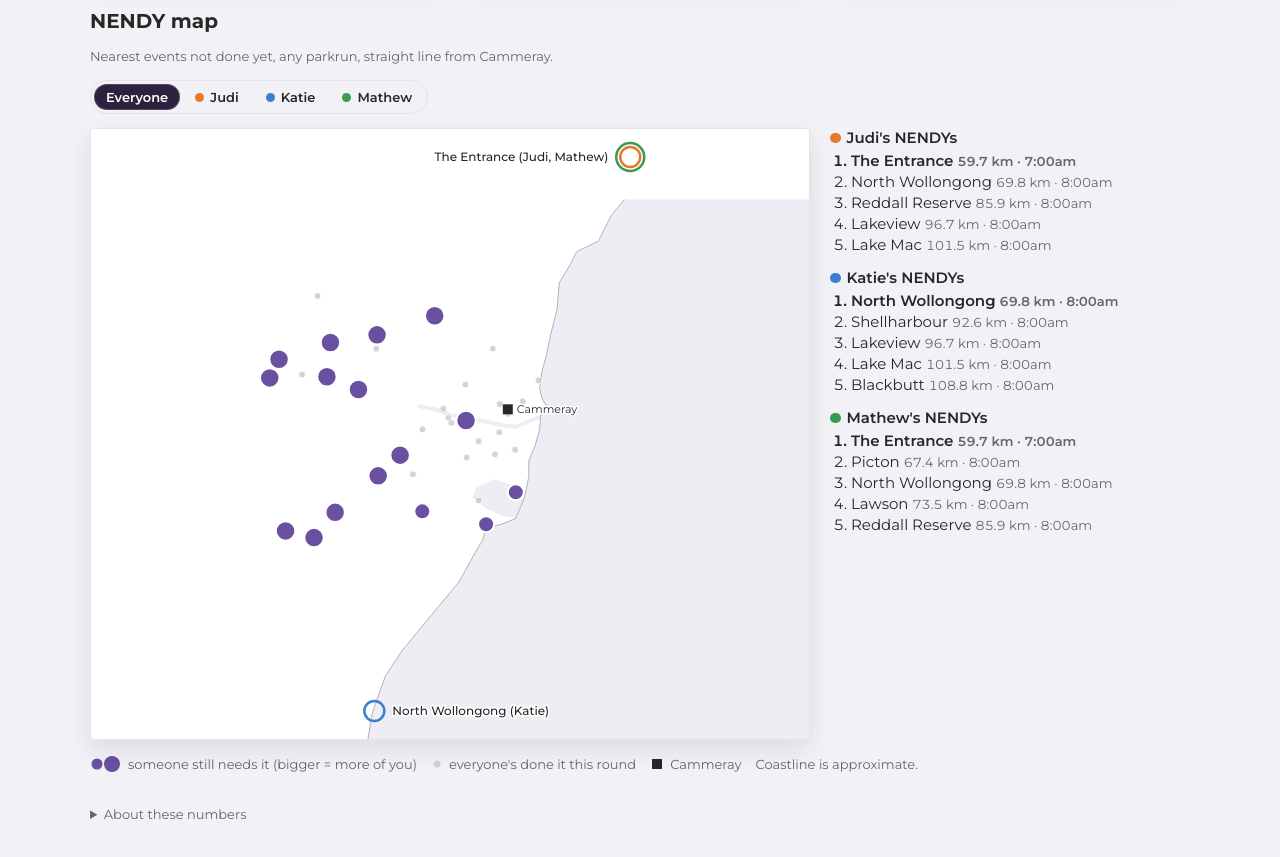
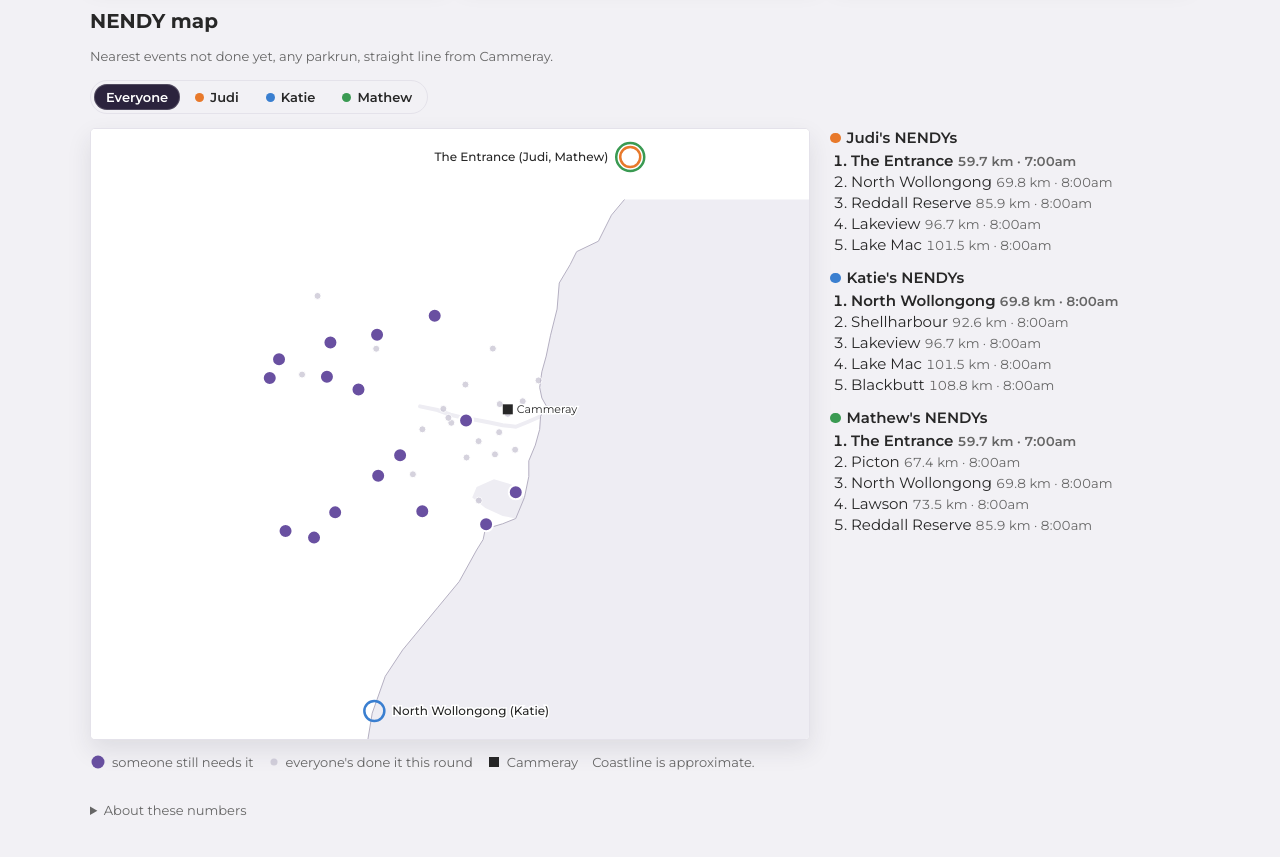
Before and after one commit to mathewgardiner/parkrun, a plain HTML site: page docs/raefarer-dash/index.html in a window 1280 px wide. Shown: the part 3020-3877 px from the top of the page. Drawn offline with nearby package versions, Linux system fonts and the light colour scheme.

Commit message:
Weekly refresh 2026-11-22

```diff
--- a/docs/raefarer-dash/index.html
+++ b/docs/raefarer-dash/index.html
@@ -320,7 +320,7 @@
       </div>
     </div>
     <div class="gp-legend">
-      <span><svg width="32" height="20" aria-hidden="true"><circle cx="7" cy="10" r="5.5" style="fill: var(--pr-need)"></circle><circle cx="22" cy="10" r="8" style="fill: var(--pr-need)"></circle></svg> someone still needs it (bigger = more of you)</span>
+      <span><svg width="16" height="16" aria-hidden="true"><circle cx="8" cy="8" r="6.5" style="fill: var(--pr-need)"></circle></svg> someone still needs it</span>
       <span><svg width="12" height="12" aria-hidden="true"><circle cx="6" cy="6" r="3.5" style="fill: var(--cds-chart-muted); opacity: .7"></circle></svg> everyone's done it this round</span>
       <span><svg width="14" height="14" aria-hidden="true"><rect x="2" y="2" width="10" height="10" style="fill: var(--color-fg)"></rect></svg> Cammeray</span>
       <span>Coastline is approximate.</span>
@@ -557,12 +557,11 @@
     };
     const hide = () => { tip.hidden = true; };
 
-    // Needed events stand out: violet, sized by how many of you need it (1 to 3), drawn above the
-    // small faded "everyone's done it" dots.
+    // Needed events stand out: one size of violet dot, drawn above the small faded "everyone's done it" dots.
     const evOrdered = [...ev].sort((a, b) => a.needed_by - b.needed_by);
     svg.append('g').selectAll('circle').data(evOrdered).join('circle')
       .attr('cx', (d) => proj([d.lon, d.lat])[0]).attr('cy', (d) => proj([d.lon, d.lat])[1])
-      .attr('r', (d) => (d.needed_by > 0 ? 4.5 + 1.75 * d.needed_by : 3.5))
+      .attr('r', (d) => (d.needed_by > 0 ? 7 : 3.5))
       .style('fill', (d) => (d.needed_by > 0 ? 'var(--pr-need)' : 'var(--cds-chart-muted)'))
       .style('opacity', (d) => (d.needed_by > 0 ? 1 : 0.7))
       .style('stroke', 'var(--color-panel)').style('stroke-width', (d) => (d.needed_by > 0 ? 2 : 1))
```
